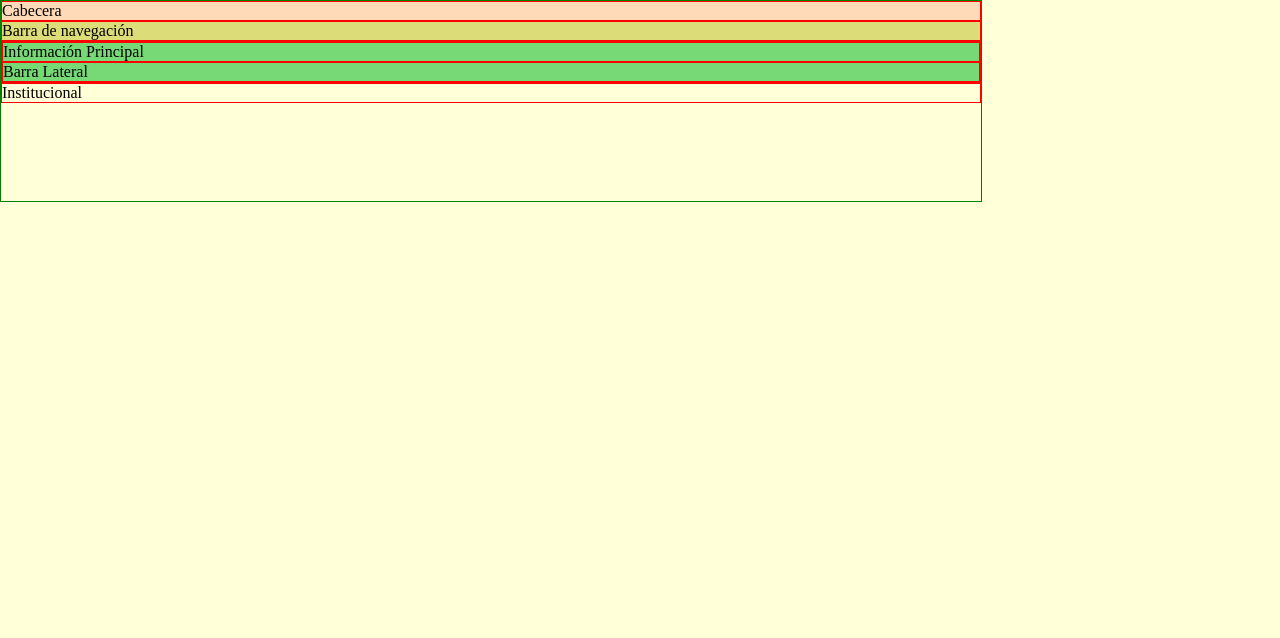
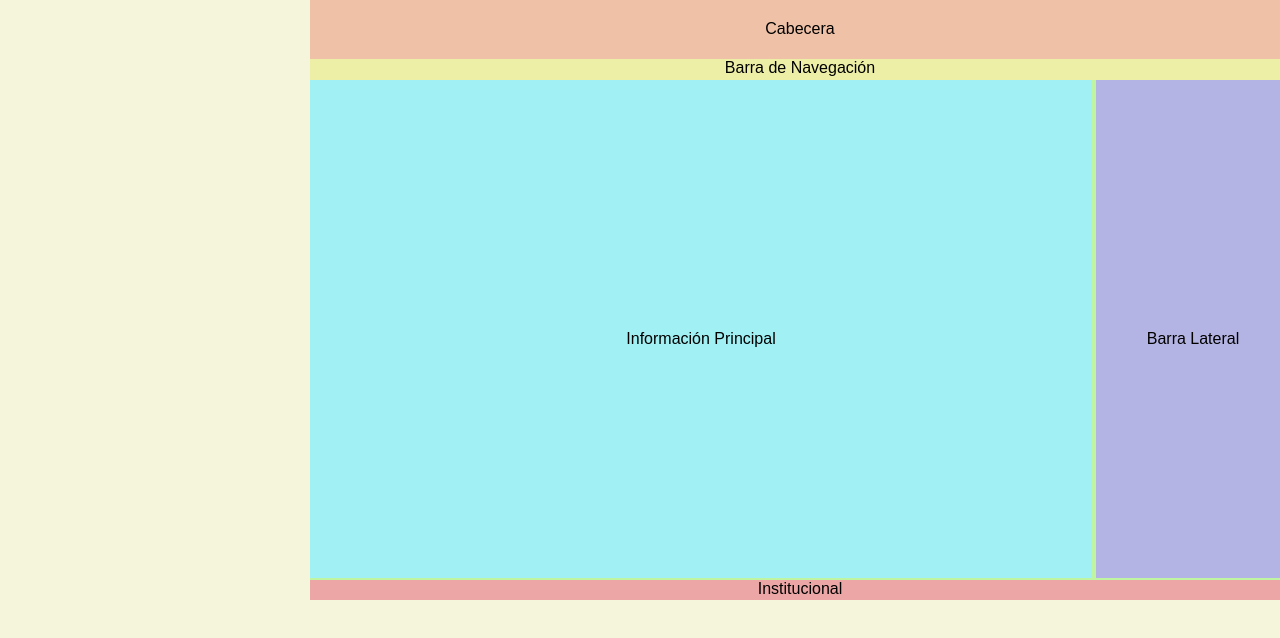
Before and after one commit to SantiagoCalderon1/DIW, a plain HTML site: page Unidad2/Ud2Act1/ejercicio01/float/eje01Float.html in a window 1280 px wide. Drawn offline with Linux system fonts and the light colour scheme.

Commit message:
Ejercicios Ud2Act02 Terminados oficialmente

```diff
--- a/Unidad2/Ud2Act1/ejercicio01/display/eje01Display.css
+++ b/Unidad2/Ud2Act1/ejercicio01/display/eje01Display.css
@@ -1,3 +1,4 @@
+/*Santiago Calderon Castaño*/
 * {
   margin: 0;
   padding: 0;
@@ -11,7 +12,7 @@ body {
 
 #header {
   background-color: rgba(239, 193, 166, 255);
-  float: left;
+  display: inline-block;
   width: 980px;
   height: 80px;
   margin: 0 310px;
@@ -21,31 +22,29 @@ body {
   background-color: rgba(238, 239, 166, 255);
   width: 980px;
   height: 21px;
-
 }
 
 #main {
   background-color: rgba(191, 244, 160, 255);
-  float: left;
   width: 980px;
   height: 500px;
   margin: 0 310px;
 }
 #section {
   background-color: rgba(160, 240, 244, 255);
-  float: left;
-  width: 782px;
+  display: inline-block;
+  width: 780px;
   height: 498px;
 }
 #aside {
   background-color: rgba(180, 180, 228, 255);
-  float: right;
+  display: inline-block;
   width: 194px;
   height: 498px;
 }
 #footer {
   background-color: rgba(237, 166, 166, 255);
-  float: left;
+
   width: 980px;
   height: 20px;
   margin: 0 310px;
--- a/Unidad2/Ud2Act1/ejercicio01/float/eje01Float.css
+++ b/Unidad2/Ud2Act1/ejercicio01/float/eje01Float.css
@@ -1,50 +1,66 @@
-/*
-<div id="container">
-        <div id="header">Cabecera</div>
-        <div id="nav">Barra de navegación</div>
-        <div id="body">
-            <div id="info-main">Información Principal</div>
-            <div id="nav-aside">Barra Lateral</div>
-        </div>
-        <div id="footer">Institucional</div>
-    </div>
-*/
-
+/*Santiago Calderon Castaño*/
 * {
     margin: 0;
     padding: 0;
-  /*border: 1px solid red;*/
+    font-family: Arial, sans-serif;
   }
 
   body {
-  background-color: rgb(255, 255, 216);
-}
-
-#container {
-  border: 1px solid green;
-  width: 980px;
-  height: 200px;
+    background-color: rgba(245, 245, 220, 255);
+    text-align: center;
   }
 
   #header {
-    background-color: peachpuff;
-    border: 1px solid red;
+    background-color: rgba(239, 193, 166, 255);
+    float: left;
+    width: 980px;
+    height: 80px;
+    margin: 0 310px;
   }
+
   #nav {
-    background-color: rgb(220, 220, 120);
-    border: 1px solid red;
+    background-color: rgba(238, 239, 166, 255);
+    width: 980px;
+    height: 21px;
+
   }
-#body {
-    background-color: rgb(118, 217, 118);
-    border: 1px solid red;
+
+  #main {
+    background-color: rgba(191, 244, 160, 255);
+    float: left;
+    width: 980px;
+    height: 500px;
+    margin: 0 310px;
   }
-#info-main {
-    background-color: rgb(78, 191, 247)5)87, 87, 148);
-    border: 1px solid red;
+  #section {
+    background-color: rgba(160, 240, 244, 255);
+    float: left;
+    width: 782px;
+    height: 498px;
   }
-#nav-aside {
-    border: 1px solid red;
+  #aside {
+    background-color: rgba(180, 180, 228, 255);
+    float: right;
+    width: 194px;
+    height: 498px;
   }
   #footer {
-    border: 1px solid red;
+    background-color: rgba(237, 166, 166, 255);
+    float: left;
+    width: 980px;
+    height: 20px;
+    margin: 0 310px;
   }
+
+  #pHeader p {
+    margin-top: 20px;
+  }
+
+  #pNav {
+    margin-top: 21px;
+  }
+
+  #pSection,
+  #pAside {
+    padding-top: 250px;
+  }
--- a/Unidad2/Ud2Act1/ejercicio01/float/eje01Float.html
+++ b/Unidad2/Ud2Act1/ejercicio01/float/eje01Float.html
@@ -1,20 +1,37 @@
 <!DOCTYPE html>
 <html lang="es">
+<!--Santiago Calderon Castaño-->
 <head>
     <meta charset="UTF-8">
     <meta name="viewport" content="width=device-width, initial-scale=1.0">
-    <title>Maqueta Con Float</title>
-    <link rel="stylesheet" href="eje01Float.css">
+    <title>Document</title>
+    <link rel="stylesheet" href="eje01Float.css".css">
 </head>
 <body>
-    <div id="container">
-        <div id="header">Cabecera</div>
-        <div id="nav">Barra de navegación</div>
-        <div id="body">
-            <div id="info-main">Información Principal</div>
-            <div id="nav-aside">Barra Lateral</div>
+    <!--
+        Usaría esta estructura para hacer la página
+    <header>
+        <nav></nav>
+    </header>
+    <main>
+        <section></section>
+        <aside></aside>
+    </main>
+    <footer></footer>
+    -->
+
+    <div id="header">
+        <div id="pHeader">
+            <p>Cabecera</p>
         </div>
-        <div id="footer">Institucional</div>
+        <div id="nav">
+            <p id="pNav">Barra de Navegación</p>
+        </div>
     </div>
+    <div id="main">
+        <div id="section"><p id="pSection">Información Principal</sppan></div>
+        <div id="aside"><p id="pAside">Barra Lateral</p></div>
+    </div>
+    <div id="footer"><p id="pFooter">Institucional</p></div>
 </body>
 </html>
```
Also changed, not shown: Unidad2/Ud2Act1/ejercicio01/display/eje01Display.html (+1 -0 lines). Lines whose indentation alone changed are shown as unchanged.
